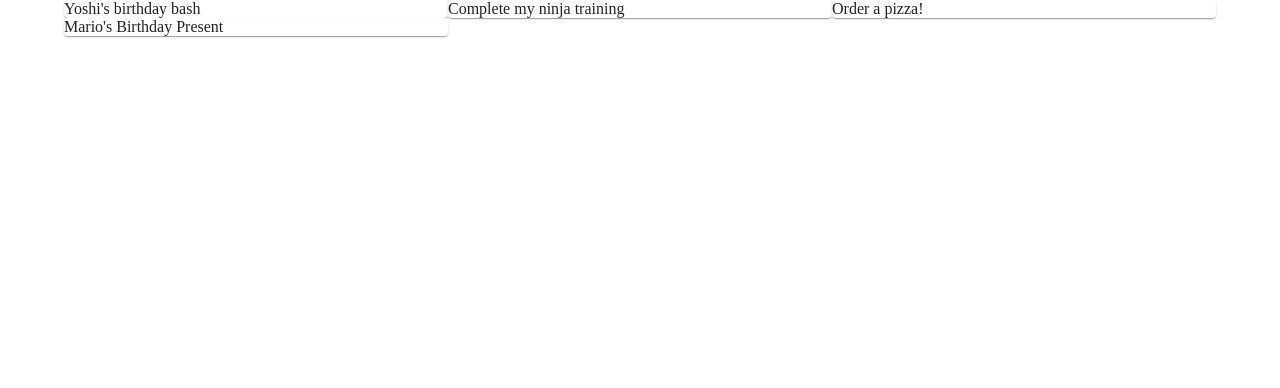
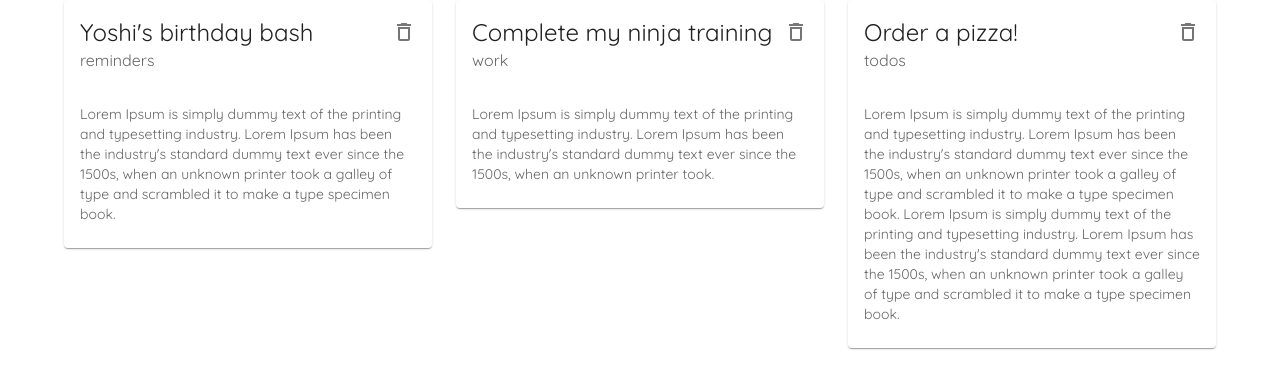
Before and after one commit to ibotchori/material-ui-react-note-project, a React (Create React App) app: page / in a window 1280 px wide. Shown: the top 388 px of the page. Built offline with nearby package versions, Linux system fonts and the light colour scheme; data requests are answered from the project's data file.

Commit message:
Card Components

```diff
--- a/data/db.json
+++ b/data/db.json
@@ -17,12 +17,6 @@
       "details": "Lorem Ipsum is simply dummy text of the printing and typesetting industry. Lorem Ipsum has been the industry's standard dummy text ever since the 1500s, when an unknown printer took a galley of type and scrambled it to make a type specimen book.\nLorem Ipsum is simply dummy text of the printing and typesetting industry. Lorem Ipsum has been the industry's standard dummy text ever since the 1500s, when an unknown printer took a galley of type and scrambled it to make a type specimen book.",
       "category": "todos",
       "id": 3
-    },
-    {
-      "title": "Mario's Birthday Present",
-      "details": "test",
-      "category": "todos",
-      "id": 4
     }
   ]
 }
--- /dev/null
+++ b/src/components/NoteCard.js
@@ -0,0 +1,28 @@
+import React from "react";
+import Card from "@mui/material/Card";
+import CardHeader from "@mui/material/CardHeader";
+import CardContent from "@mui/material/CardContent";
+import { IconButton, Typography } from "@mui/material";
+
+import { DeleteOutlined } from "@mui/icons-material";
+
+export default function NoteCard({ note, handleDelete }) {
+  return (
+    <Card elevation={1}>
+      <CardHeader
+        action={
+          <IconButton onClick={() => handleDelete(note.id)}>
+            <DeleteOutlined />
+          </IconButton>
+        }
+        title={note.title}
+        subheader={note.category}
+      />
+      <CardContent>
+        <Typography variant="body2" color="textSecondary">
+          {note.details}
+        </Typography>
+      </CardContent>
+    </Card>
+  );
+}
--- a/src/pages/Notes.js
+++ b/src/pages/Notes.js
@@ -2,6 +2,7 @@
 import React from "react";
 import { useState } from "react";
 import { useEffect } from "react";
+import NoteCard from "../components/NoteCard";
 
 export default function Notes() {
   const [notes, setNotes] = useState([]);
@@ -12,12 +13,23 @@
       .then((res) => res.json())
       .then((data) => setNotes(data));
   }, []);
+
+  const handleDelete = async (id) => {
+    // delete note from server
+    await fetch("http://localhost:8000/notes/" + id, {
+      method: "DELETE",
+    });
+
+    // delete note from local state
+    const newNotes = notes.filter((note) => note.id != id);
+    setNotes(newNotes);
+  };
   return (
     <Container>
-      <Grid container>
+      <Grid container spacing={3}>
         {notes.map((note) => (
           <Grid item item xs={12} md={6} lg={4} key={note.id}>
-            <Paper>{note.title}</Paper>
+            <NoteCard note={note} handleDelete={handleDelete} />
           </Grid>
         ))}
       </Grid>
```
